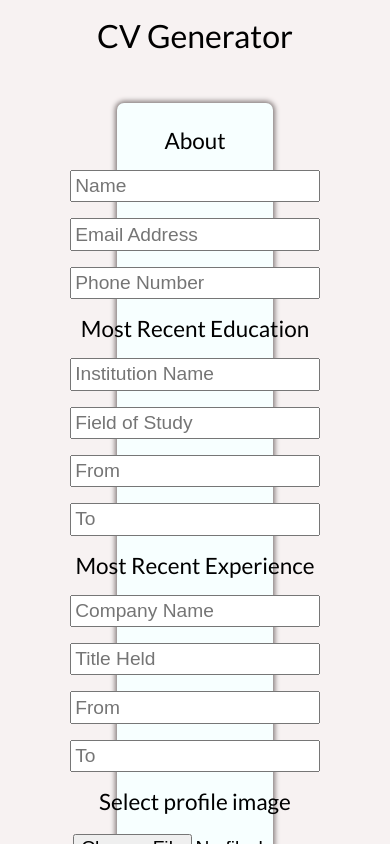
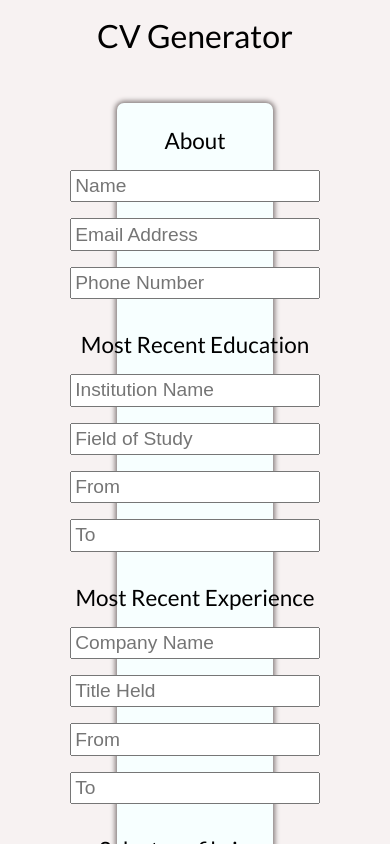
Before and after one commit to jonescu/cv-app, a React (Create React App) app: page / in a window 390 px wide. Shown: the top 844 px of the page. Built offline with nearby package versions, Linux system fonts and the light colour scheme; the HTML template or start-up script is replaced by a standard one.

Commit message:
more media queries

```diff
--- a/src/index.css
+++ b/src/index.css
@@ -132,6 +132,7 @@ header > h1 {
     display: flex;
     flex-direction: column;
   }
+
 }
 
 @media only screen and (max-width: 1415px) {
@@ -145,6 +146,10 @@ header > h1 {
     padding: 1rem;
   }
 
+  .form-container > section {
+    margin-bottom: 1rem;
+  }
+
   .cv-container {
     display: flex;
     flex-direction: column;
```
Also changed, not shown: package.json (+5 -5 lines), 1 other file (tests, documents, lock files or other folders).
